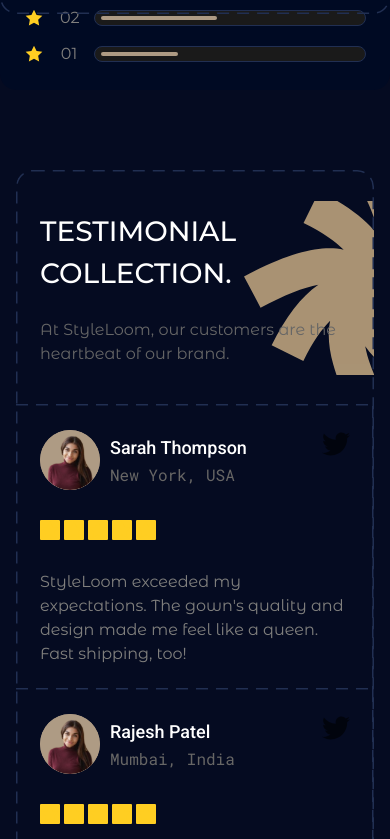
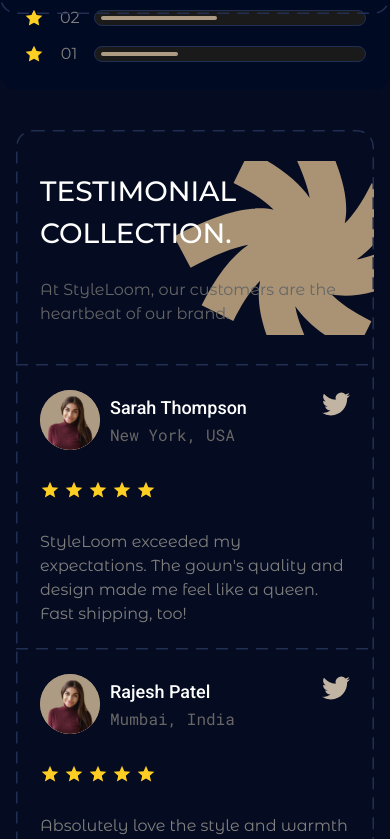
Before and after one commit to SarveshBhoite/dannytailors, a Next.js app: page /products/aprons/1 in a window 390 px wide. Shown: the part 2685-3524 px from the top of the page. Built offline with nearby package versions, Linux system fonts and the light colour scheme; a web font is replaced by a local one.

Commit message:
testimonial done

```diff
--- a/components/Productpage/Testimonials.tsx
+++ b/components/Productpage/Testimonials.tsx
@@ -101,20 +101,25 @@
     }
 ];
 
-// ---------- SUB-COMPONENT: STAR ICON ----------
+// ---------- SUB-COMPONENTS ----------
+
+// Actual Star SVG
 const StarIcon = () => (
-    <div className="w-5 h-5 bg-[#FFCE22] rounded-[1px] flex items-center justify-center">
-        {/* Using a mask or SVG path if needed, but per figma instructions simple yellow box was shown,
-            however previous instruction asked for stars. I will use the SVG star. */}
-        <svg width="20" height="20" viewBox="0 0 24 24" fill="none" xmlns="http://www.w3.org/2000/svg">
-             <path d="M12 2L15.09 8.26L22 9.27L17 14.14L18.18 21.02L12 17.77L5.82 21.02L7 14.14L2 9.27L8.91 8.26L12 2Z" fill="#FFCE22"/>
-        </svg>
-    </div>
+    <svg width="20" height="20" viewBox="0 0 24 24" fill="none" xmlns="http://www.w3.org/2000/svg">
+         <path d="M12 17.27L18.18 21L16.54 13.97L22 9.24L14.81 8.63L12 2L9.19 8.63L2 9.24L7.46 13.97L5.82 21L12 17.27Z" fill="#FFCE22"/>
+    </svg>
+);
+
+// Inline Twitter SVG with specific color
+const TwitterIcon = () => (
+    <svg width="28" height="28" viewBox="0 0 24 24" fill="none" xmlns="http://www.w3.org/2000/svg">
+        <path d="M23.953 4.57a10 10 0 01-2.825.775 4.958 4.958 0 002.163-2.723c-.951.555-2.005.959-3.127 1.184a4.92 4.92 0 00-8.384 4.482C7.69 8.095 4.067 6.13 1.64 3.162a4.822 4.822 0 00-.666 2.475c0 1.71.87 3.213 2.188 4.096a4.904 4.904 0 01-2.228-.616v.06a4.923 4.923 0 003.946 4.827 4.996 4.996 0 01-2.212.085 4.936 4.936 0 004.604 3.417 9.867 9.867 0 01-6.102 2.105c-.39 0-.779-.023-1.17-.067a13.995 13.995 0 007.557 2.209c9.053 0 13.998-7.496 13.998-13.985 0-.21 0-.42-.015-.63A9.935 9.935 0 0024 4.59z" fill="#C2B4A3"/>
+    </svg>
 );
 
 export default function Testimonials() {
   return (
-    <section className="w-full max-w-[1280px] mx-auto mt-20 mb-20 px-4 xl:px-0">
+    <section className="w-full max-w-[1280px] mx-auto mt-10 mb-20 px-4 xl:px-0">
 
         {/* MAIN CONTAINER */}
         <div className="relative bg-transparent rounded-[16px] overflow-hidden">
@@ -131,13 +136,13 @@
                     At StyleLoom, our customers are the heartbeat of our brand.
                 </p>
 
-                {/* Abstract Design (Absolute Positioned as per Figma) */}
-                <div className="absolute right-[-70px] top-1/2 -translate-y-1/2 w-[200px] h-[200px] md:w-[316px] md:h-[316px] pointer-events-none z-0 opacity-80 md:opacity-100">
+                {/* Abstract Design (Positioned at right: 0) */}
+                <div className="absolute right-0 top-1/2 -translate-y-1/2 w-[200px] h-[200px] md:w-[316px] md:h-[316px] pointer-events-none z-0 opacity-80 md:opacity-100">
                     <Image
                         src="/products/abstractdesign.svg"
                         alt="Abstract Design"
                         fill
-                        className="object-contain"
+                        className="object-contain object-right"
                     />
                 </div>
             </div>
@@ -145,24 +150,25 @@
             {/* TESTIMONIALS GRID */}
             <div className="grid grid-cols-1 md:grid-cols-2 lg:grid-cols-3">
                 {testimonials.map((item, index) => {
-                    // Logic to hide borders on edges to prevent double borders
-                    const isLastInRow = (index + 1) % 3 === 0; // For Desktop (3 cols)
-                    const isLastRow = index >= testimonials.length - 3; // For Desktop
+                    // Logic for border placement
+                    const isLastInRowDesktop = (index + 1) % 3 === 0;
+                    const isLastInRowTablet = (index + 1) % 2 === 0;
+                    const isLastRowDesktop = index >= testimonials.length - 3;
+                    const isLastRowTablet = index >= testimonials.length - 2;
+                    const isLastItem = index === testimonials.length - 1;
 
                     return (
                         <div key={index} className="relative p-6 md:p-[50px] flex flex-col gap-[30px]">
 
-                            {/* Vertical Border (Right side of item, except for the last item in a row) */}
-                            <VerticalBorder className="right-0 block md:hidden" /> {/* Mobile: Show everywhere? No, handle media queries better */}
-                            {/* Desktop Vertical Borders: Show on index 0, 1, 3, 4. Hide on 2, 5. */}
-                            <VerticalBorder className={`right-0 hidden lg:${(index + 1) % 3 === 0 ? 'hidden' : 'block'}`} />
+                            {/* Vertical Borders */}
+                            <VerticalBorder className={`right-0 hidden lg:${isLastInRowDesktop ? 'hidden' : 'block'}`} />
+                            <VerticalBorder className={`right-0 hidden md:block lg:hidden ${isLastInRowTablet ? 'hidden' : 'block'}`} />
 
-                            {/* Tablet Vertical Borders (2 cols): Show on even indexes */}
-                            <VerticalBorder className={`right-0 hidden md:block lg:hidden ${(index + 1) % 2 === 0 ? 'hidden' : 'block'}`} />
-
-                            {/* Horizontal Border (Bottom of item, except last row) */}
-                            {/* We add bottom border to all items except the very last row */}
-                            <HorizontalBorder className={`bottom-0 ${index >= testimonials.length - 1 ? 'hidden' : 'block'} lg:${index >= testimonials.length - 3 ? 'hidden' : 'block'}`} />
+                            {/* Horizontal Borders */}
+                            <HorizontalBorder className={`bottom-0 hidden lg:${isLastRowDesktop ? 'hidden' : 'block'}`} />
+                            <HorizontalBorder className={`bottom-0 hidden md:block lg:hidden ${isLastRowTablet ? 'hidden' : 'block'}`} />
+                            {/* Mobile: Show on all except last item */}
+                            <HorizontalBorder className={`bottom-0 md:hidden ${isLastItem ? 'hidden' : 'block'}`} />
 
 
                             {/* PROFILE HEADER */}
@@ -184,13 +190,13 @@
                                     </div>
                                 </div>
 
-                                {/* Twitter Icon */}
-                                <div className="relative w-[28px] h-[28px] shrink-0 opacity-60 hover:opacity-100 transition-opacity cursor-pointer">
-                                    <Image src="/twitter.svg" alt="Twitter" fill className="object-contain" />
+                                {/* Twitter Icon (Inline SVG with correct color) */}
+                                <div className="relative cursor-pointer hover:opacity-80 transition-opacity">
+                                    <TwitterIcon />
                                 </div>
                             </div>
 
-                            {/* STARS */}
+                            {/* STARS (Actual SVG Stars) */}
                             <div className="flex items-center gap-1">
                                 {[1, 2, 3, 4, 5].map((s) => (
                                     <StarIcon key={s} />
```
